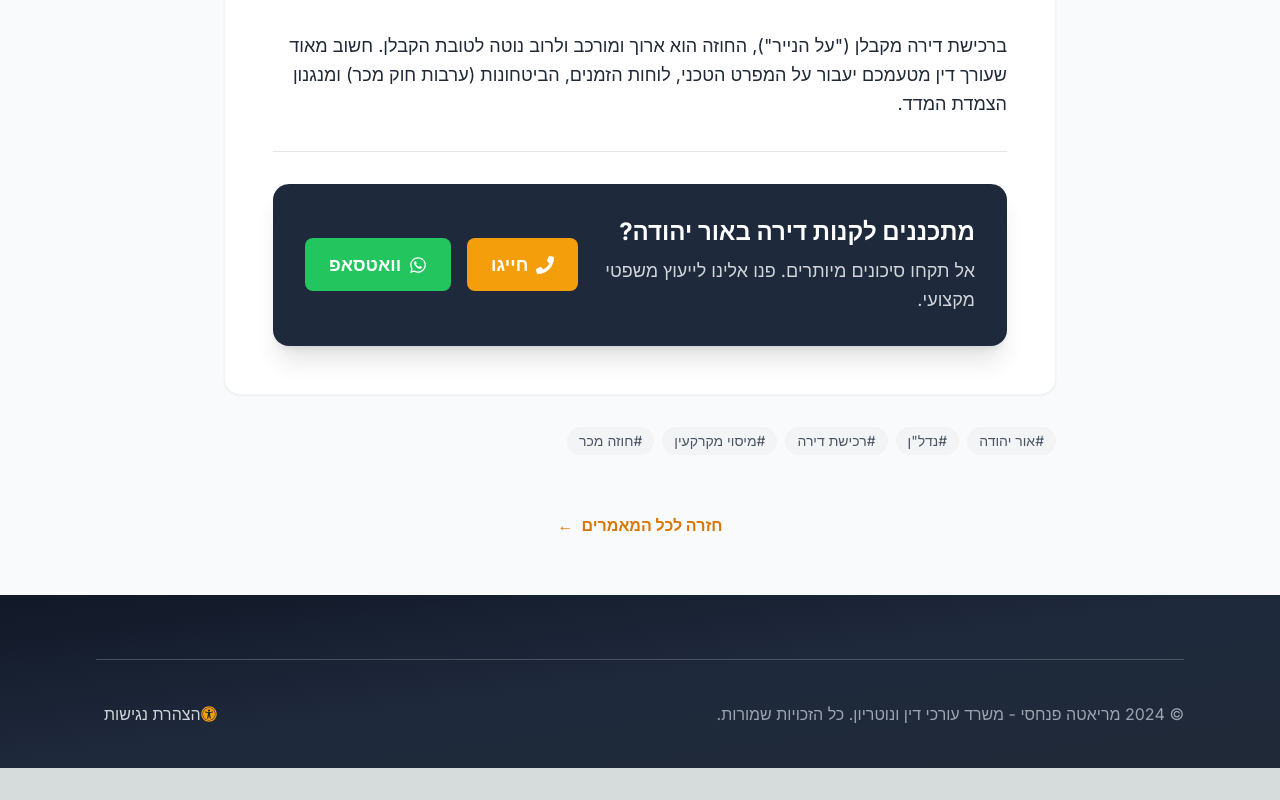
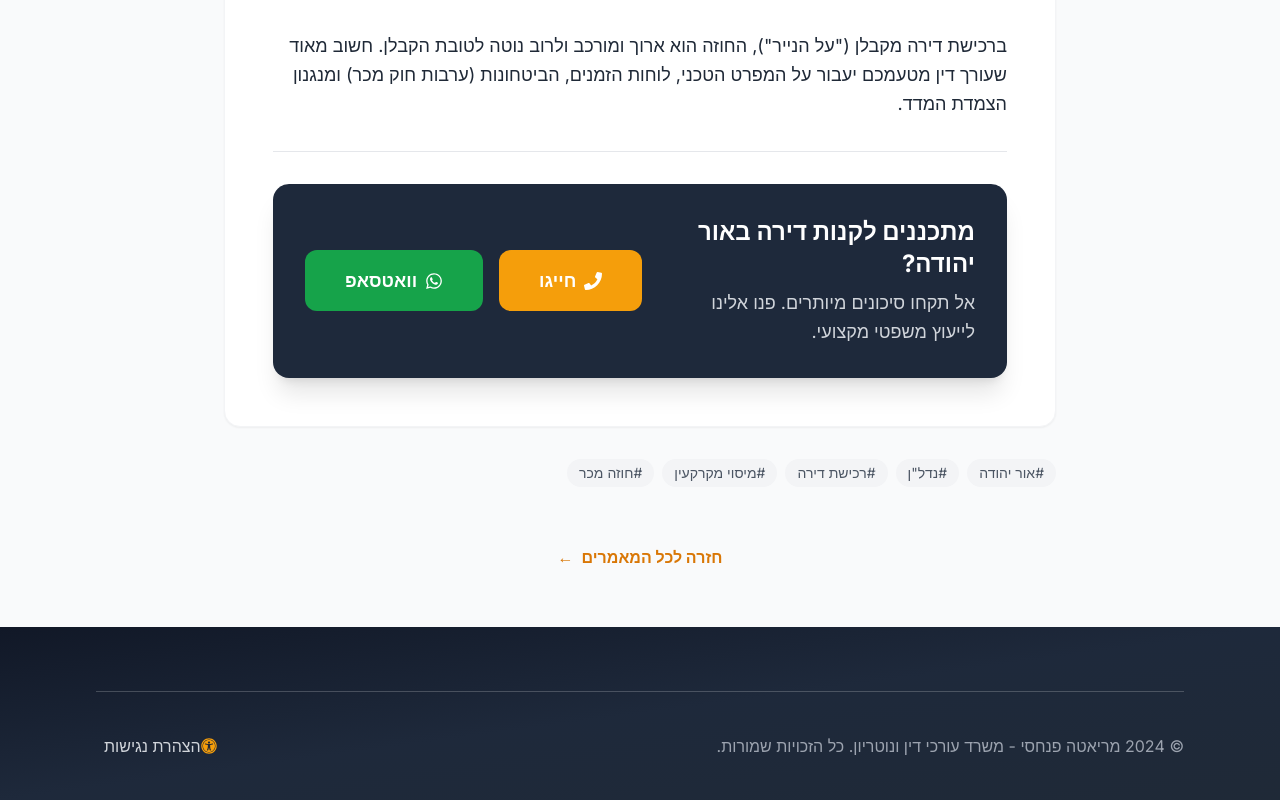
Before and after one commit to tsyonatanp/mp0544450244, a Next.js app: page /blog/buying-guide-or-yehuda-2025 in a window 1280 px wide. Shown: the part 1339-2139 px from the top of the page. Before the commit the page ends 2107 px from the top, so only its background shows below. Built offline with nearby package versions, Linux system fonts and the light colour scheme.

Commit message:
Fix: Complete button standardization across all pages

```diff
--- a/app/accessibility/page.tsx
+++ b/app/accessibility/page.tsx
@@ -148,7 +148,7 @@ export default function AccessibilityPage() {
             <div className="text-center pt-8">
               <Link
                 href="/"
-                className="inline-flex items-center bg-amber-500 hover:bg-amber-600 text-white px-6 py-3 rounded-lg font-semibold transition-colors duration-200"
+                className="inline-flex items-center bg-amber-500 hover:bg-amber-600 text-white px-10 py-4 rounded-xl font-bold transition-all duration-300"
               >
                 <FaUndo className="mr-2" />
                 חזרה לדף הבית
--- a/app/areas/or-yehuda/page.tsx
+++ b/app/areas/or-yehuda/page.tsx
@@ -65,11 +65,11 @@ export default function OrYehudaPage() {
                         משרדנו ממוקם בלב אור יהודה ומשרת את תושבי העיר, נווה סביון ובקעת אונו.
                     </p>
                     <div className="flex flex-col sm:flex-row gap-4 justify-center">
-                        <a href="tel:054-4450244" className="flex items-center justify-center gap-2 bg-amber-500 hover:bg-amber-600 text-white px-8 py-4 rounded-xl font-bold text-lg transition-all shadow-lg hover:shadow-orange-500/30">
+                        <a href="tel:054-4450244" className="flex items-center justify-center gap-2 bg-amber-500 hover:bg-amber-600 text-white px-10 py-4 rounded-xl font-bold text-lg transition-all duration-300 shadow-lg hover:shadow-amber-500/30">
                             <FaPhone />
                             054-4450244
                         </a>
-                        <a href="https://waze.com/ul?ll=32.0288,34.8564&navigate=yes" target="_blank" rel="noopener noreferrer" className="flex items-center justify-center gap-2 bg-slate-700 hover:bg-slate-600 text-white px-8 py-4 rounded-xl font-bold text-lg transition-all shadow-lg hover:shadow-slate-500/30">
+                        <a href="https://waze.com/ul?ll=32.0288,34.8564&navigate=yes" target="_blank" rel="noopener noreferrer" className="flex items-center justify-center gap-2 bg-slate-700 hover:bg-slate-600 text-white px-10 py-4 rounded-xl font-bold text-lg transition-all duration-300 shadow-lg hover:shadow-slate-500/30">
                             <FaRoute />
                             ניווט למשרד (WAZE)
                         </a>
--- a/app/blog/buying-guide-or-yehuda-2025/page.tsx
+++ b/app/blog/buying-guide-or-yehuda-2025/page.tsx
@@ -118,11 +118,11 @@ export default function BuyingGuideOrYehuda2025() {
                                 <p className="text-gray-300">אל תקחו סיכונים מיותרים. פנו אלינו לייעוץ משפטי מקצועי.</p>
                             </div>
                             <div className="flex flex-col sm:flex-row gap-4">
-                                <a href="tel:054-4450244" className="bg-amber-500 hover:bg-amber-600 text-white px-6 py-3 rounded-lg font-bold flex items-center justify-center gap-2 transition-colors">
+                                <a href="tel:054-4450244" className="bg-amber-500 hover:bg-amber-600 text-white px-10 py-4 rounded-xl font-bold flex items-center justify-center gap-2 transition-all duration-300">
                                     <FaPhone />
                                     חייגו
                                 </a>
-                                <a href="https://wa.me/972544450244" className="bg-green-500 hover:bg-green-600 text-white px-6 py-3 rounded-lg font-bold flex items-center justify-center gap-2 transition-colors">
+                                <a href="https://wa.me/972544450244" className="bg-green-600 hover:bg-green-700 text-white px-10 py-4 rounded-xl font-bold flex items-center justify-center gap-2 transition-all duration-300">
                                     <FaWhatsapp />
                                     וואטסאפ
                                 </a>
--- a/app/page.tsx
+++ b/app/page.tsx
@@ -418,7 +418,7 @@ export default function HomePage() {
                       href="https://g.page/r/Ce7aJP0Ck8vwEAI/review"
                       target="_blank"
                       rel="noopener noreferrer"
-                      className="bg-blue-600 hover:bg-blue-700 text-white px-6 py-3 rounded-xl font-bold transition-all duration-300 transform hover:scale-105 shadow-lg hover:shadow-xl flex items-center justify-center gap-2"
+                      className="bg-blue-600 hover:bg-blue-700 text-white px-10 py-4 rounded-xl font-bold transition-all duration-300 transform hover:scale-105 shadow-lg hover:shadow-xl flex items-center justify-center gap-2"
                     >
                       <FaStar className="text-lg" />
                       השאירו ביקורת
@@ -427,7 +427,7 @@ export default function HomePage() {
                       href="https://www.google.com/search?q=מריאטה+פנחסי+עורך+דין+נדלן"
                       target="_blank"
                       rel="noopener noreferrer"
-                      className="bg-green-600 hover:bg-green-700 text-white px-6 py-3 rounded-xl font-bold transition-all duration-300 transform hover:scale-105 shadow-lg hover:shadow-xl flex items-center justify-center gap-2"
+                      className="bg-green-600 hover:bg-green-700 text-white px-10 py-4 rounded-xl font-bold transition-all duration-300 transform hover:scale-105 shadow-lg hover:shadow-xl flex items-center justify-center gap-2"
                     >
                       <FaStar className="text-lg" />
                       צפו בביקורות
```
